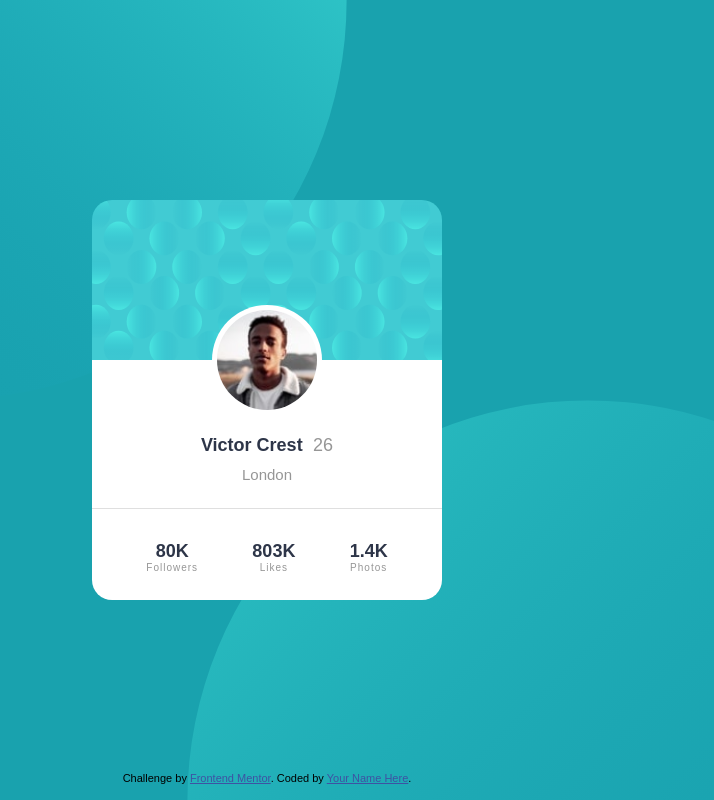
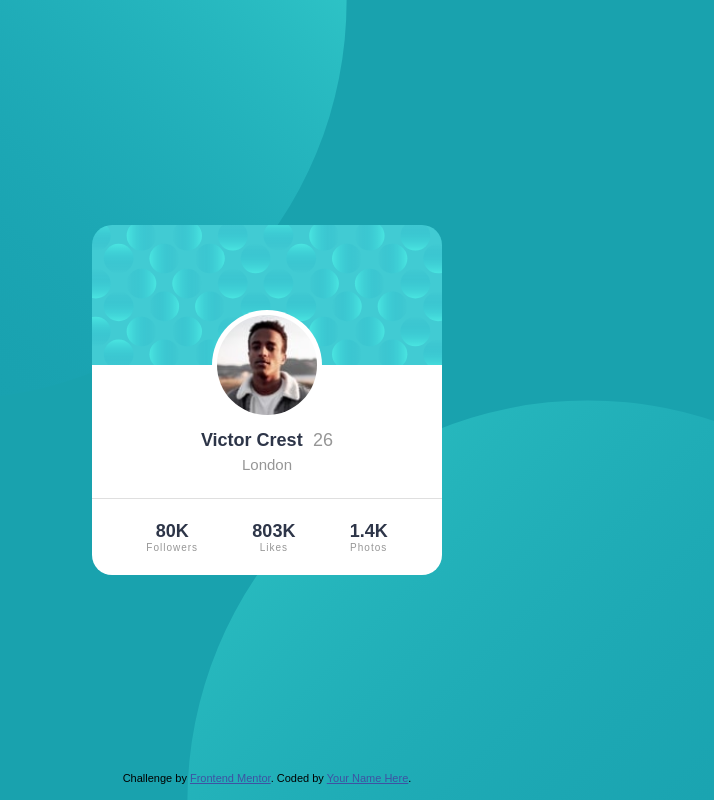
Before and after one commit to mendoncajoao/fendmento_profileCard, a plain HTML site: page index.html in a window 1280 px wide. Shown: the whole page, without its empty margins (373-1087 px from the left). Drawn offline with Linux system fonts and the light colour scheme.

Commit message:
Update index.html

```diff
--- a/index.html
+++ b/index.html
@@ -41,7 +41,7 @@
       left: 50%;
       transform: translate(-50%, -50%);
       width: 350px;
-      height: 400px;
+      height: 350px;
       border-radius: 20px;
       overflow: hidden;
       background: white;
@@ -53,7 +53,7 @@
 
     .idPicWrapper {
       position: absolute;
-      top: 105px;
+      top: 85px;
       left: 50%;
       transform: translate(-50%);
       background-color: white;
@@ -81,7 +81,7 @@
       text-align: center;
     }
 
-    h4 {
+    p {
       font-size: 10px;
       font-weight: 400;
       color: hsl(0, 0%, 59%);
@@ -90,7 +90,7 @@
     }
 
     .nameWrapper h1 {
-      padding: 235px 0 10px 0px;
+      padding: 205px 0 0px 0px;
     }
 
     .nameWrapper h1 span {
@@ -99,17 +99,18 @@
       padding-left: 0.3em;
     }
 
-    .nameWrapper h3 {
+    .nameWrapper h2 {
       text-align: center;
       font-size: 15px;
       font-weight: 400;
       color: hsl(0, 0%, 59%);
       padding-bottom: 25px;
+      padding-top: 5px;
     }
 
 
     .statsWrapper {
-      height: 95px;
+      height: 75px;
       display: flex;
       flex-direction: row;
       flex-wrap: nowrap;
@@ -150,21 +151,21 @@
 
         <div class="nameWrapper">
           <h1>Victor Crest <span>26</span></h1>
-          <h3>London</h3>
+          <h2>London</h2>
         </div>
 
         <div class="statsWrapper">
           <div class="statCard">
             <h1>80K</h1>
-            <h4>Followers</h4>
+            <p>Followers</p>
           </div>
           <div class="statCard">
             <h1>803K</h1>
-            <h4>Likes</h4>
+            <p>Likes</p>
           </div>
           <div class="statCard">
             <h1>1.4K</h1>
-            <h4>Photos</h4>
+            <p>Photos</p>
           </div>
         </div>
 
@@ -176,6 +177,7 @@
     </section>
   </main>
 
+
   <footer class="attribution">
     Challenge by <a href="https://www.frontendmentor.io?ref=challenge" target="_blank">Frontend Mentor</a>.
     Coded by <a href="#">Your Name Here</a>.
```
